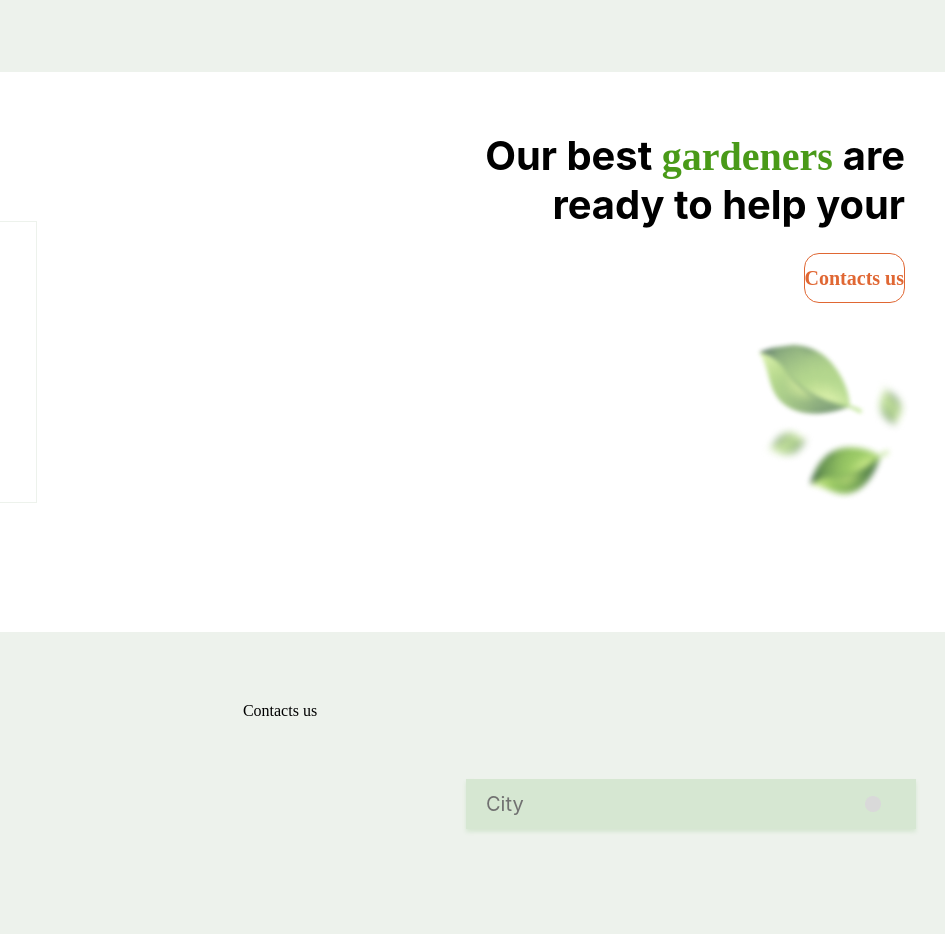
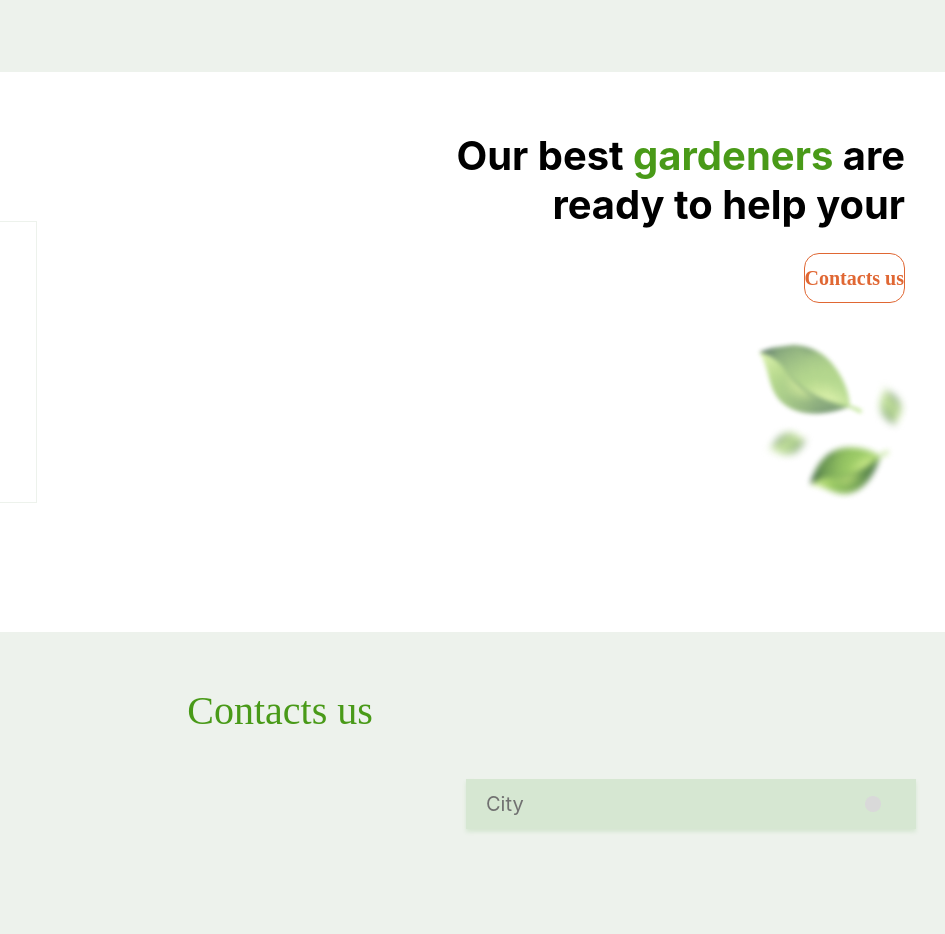
Before and after one commit to PilipovichArina/Plants, a plain HTML site: page index.html in a window 1280 px wide. Shown: the part 2560-3494 px from the top of the page, 335-1280 px from the left. Drawn offline with Linux system fonts and the light colour scheme.

Commit message:
Add files via upload

```diff
--- a/style.css
+++ b/style.css
@@ -456,6 +456,13 @@ li {
     color: #499A18;
     font-size: 40px;
     font-weight: 700;
+    font-family: 'Inter', sans-serif;
+}
+
+.wrapper1_green{
+    color: #499A18;
+    font-size: 40px;
+    font-weight: 400;
     font-family: 'Inika', serif;
 }
 
```
